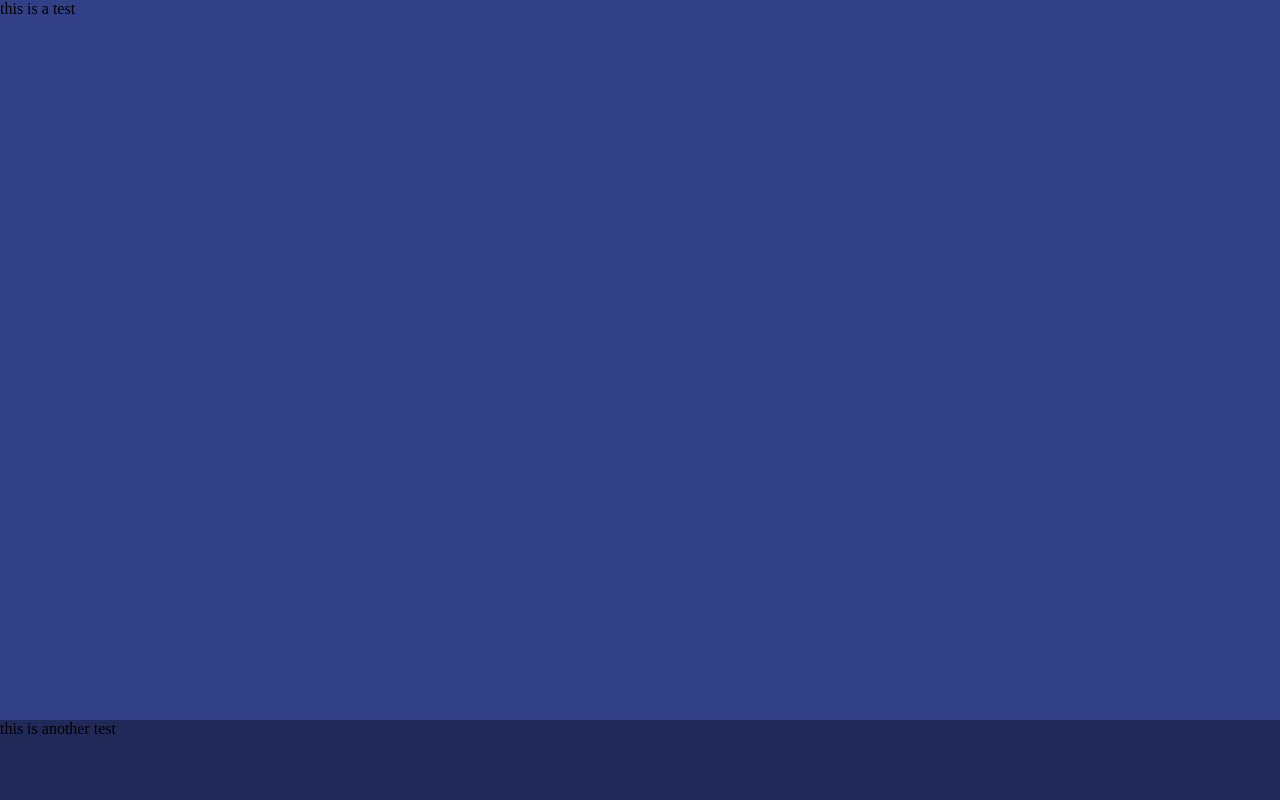
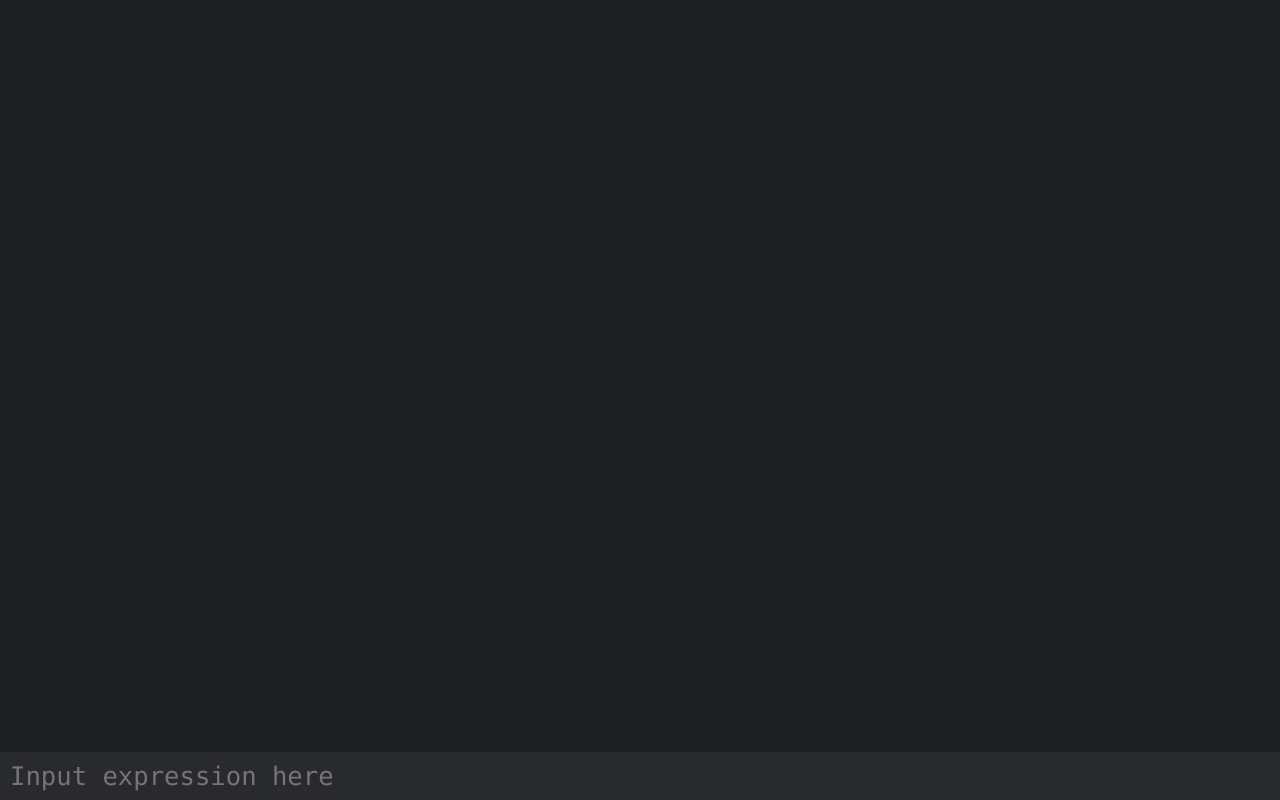
Before and after one commit to KianBankeLarsen/Examinus-Calculatus, a Flask app: page / in a window 1280 px wide. Run offline with Flask 2, Linux system fonts and the light colour scheme.

Commit message:
change design

```diff
--- /dev/null
+++ b/src/static/js/script.js
@@ -0,0 +1,28 @@
+alert("Welcome to the website Markus Solecki Ellyton, hope you enjoy!!")
+
+
+// A $( document ).ready() block.
+$(document).ready(function () {
+	var inputbox = $("#inputbox")
+	var container = $("#container")
+	var down = false
+	inputbox.keydown(function (e) {
+		if (e.which === 13 && inputbox.val().trim() !== "") {
+			if (down) {
+				return;
+			}
+			down = true
+			console.log("keydown")
+			var inputbox_content = inputbox.val()
+			container.append(inputbox_content)
+			container.append("<br>")
+            inputbox.val("")
+            $("#container").animate({scrollTop:$("#container")[0].scrollHeight}, 1000);
+		}
+	})
+	inputbox.keyup(function (e) {
+		down = false
+		console.log("keyup")
+	})
+	console.log("ready!");
+});
--- a/src/static/style.css
+++ b/src/static/style.css
@@ -1,13 +1,70 @@
-#container{
-    background-color: #324087;
-    height:90%;
+@font-face {
+    font-family: codeFont;
+    src: url(DejaVuSansMono.ttf);
 }
 
-#inputContainer{
-    background-color: #202957;
-    height:10%;
+body {
+    font-family: codeFont;
+    background-color: #1D1F21;
+    padding: 0;
+    margin: 0;
 }
 
-body{
-    margin:0;
+#container,
+#inputContainer {
+    position: absolute;
+    left: 0;
+    right: 0;
 }
+
+#container {
+    scrollbar-width: thin;
+    scrollbar-color: #f1c40f #1d1f21;
+    overflow-wrap: break-word;
+    overflow: auto;
+    top: 0;
+    background-color: #1D1F21;
+    color: white;
+    bottom: 3em;
+    padding:.5em;
+}
+
+#inputContainer {
+    display: block;
+    bottom:0;
+    height:2em;
+    padding:.5em;
+    margin-top:1em;
+    background-color: #282a2e;
+}
+
+#inputbox {
+    height: 100%;
+    width: 100%;
+    font-size: 1.6em;
+    background-color: transparent;
+    color: white;
+    border: 0;
+}
+
+input{
+    font-family: inherit;
+}
+
+/*Chrome, Safari, Opera*/
+::-webkit-scrollbar {
+          width: 6px;
+        }
+
+        ::-webkit-scrollbar-track {
+          background: #1d1f21;
+        }
+
+        ::-webkit-scrollbar-thumb {
+          background: #f1c40f;
+        }
+
+        /* Handle on hover */
+        ::-webkit-scrollbar-thumb:hover {
+          background: #c49f0a;
+        }
--- a/src/templates/index.html
+++ b/src/templates/index.html
@@ -2,10 +2,11 @@
 <head>
     <title>Exam Calculator</title>
     <script type="text/javascript" src="{{url_for('static',filename='lib/jquery-3.3.1.min.js')}}"></script>
-    <link rel="stylesheet" type="text/css" href="{{url_for('static', filename='style.css')}}"
+    <script type="text/javascript" src="{{url_for('static',filename='js/script.js')}}"></script>
+    <link rel="stylesheet" type="text/css" href="{{url_for('static', filename='style.css')}}"/>
 </head>
 <body>
-    <div id="container">this is a test</div>
-    <div id="inputContainer">this is another test</div>
+    <div id="container"></div>
+    <div id="inputContainer"> <input placeholder="Input expression here" type="text" id="inputbox"/> </div>
 </body>
 </html>
```
Also changed, not shown: src/static/DejaVuSansMono.ttf (added).
